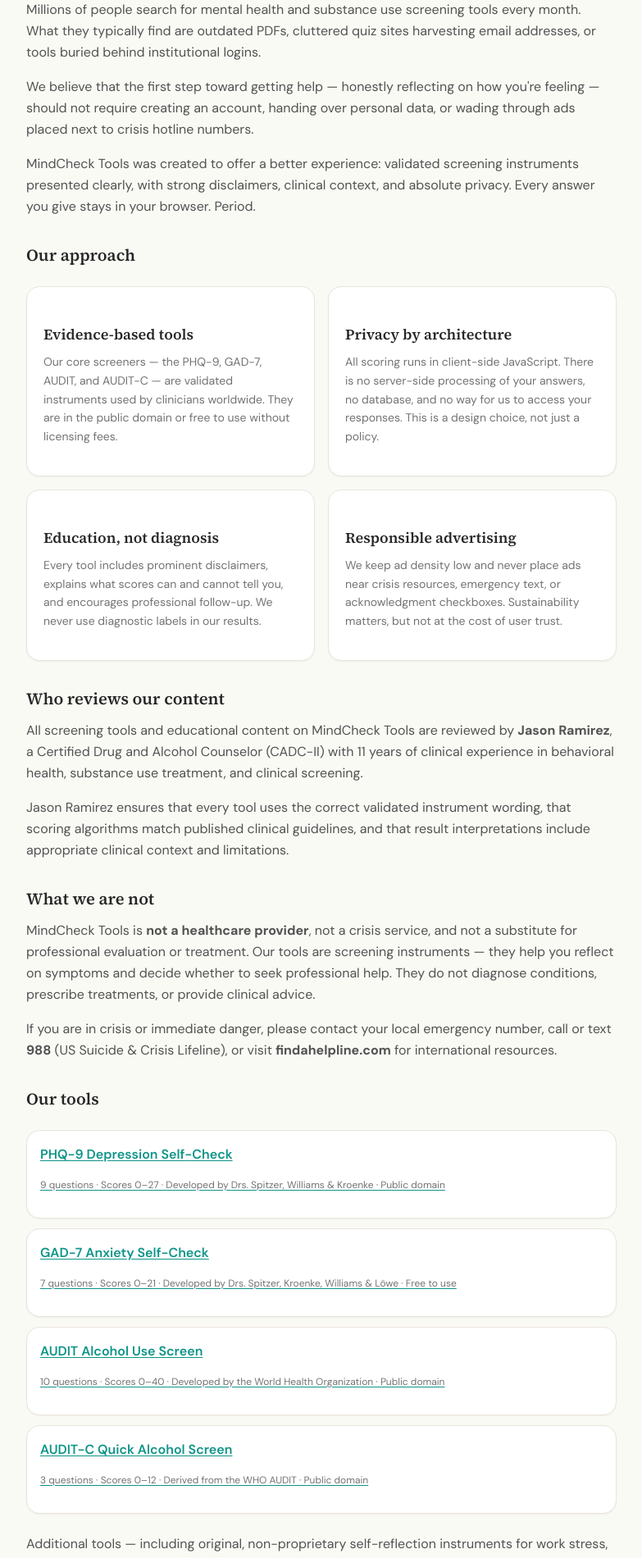
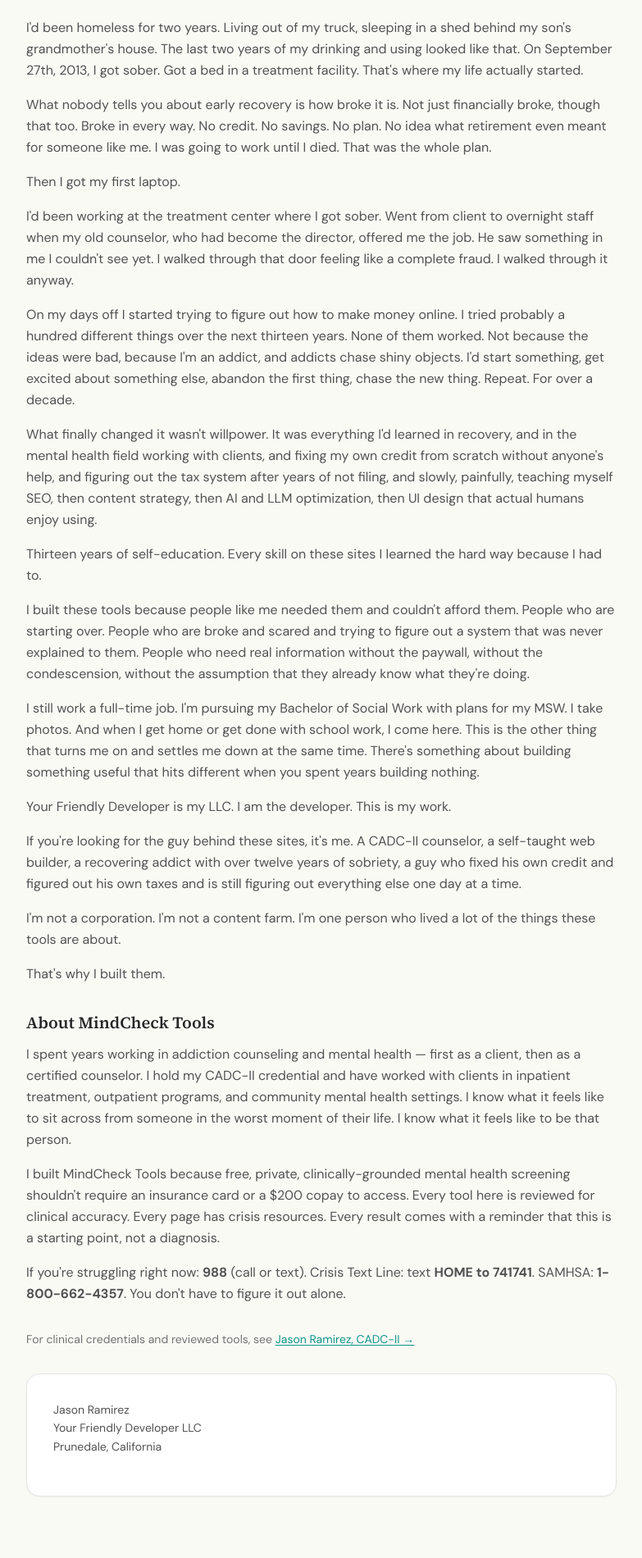
Before and after one commit to raiderj77/mhsud, a Next.js app: page /about in a window 1280 px wide. Shown: the part 371-2271 px from the top of the page at 82% size, without its empty margins (248-1031 px from the left). Built offline with nearby package versions, Linux system fonts and the light colour scheme; a web font is replaced by a local one.

Commit message:
feat: real about page, Person schema, OWNERDOMAIN fix

```diff
--- a/src/app/about/jason-ramirez/page.tsx
+++ b/src/app/about/jason-ramirez/page.tsx
@@ -20,8 +20,8 @@ function personJsonLd() {
   return {
     "@context": "https://schema.org",
     "@type": "Person",
-    name: "Jason Ramirez, CADC-II",
-    jobTitle: "Certified Drug and Alcohol Counselor",
+    name: "Jason Ramirez",
+    jobTitle: "CADC-II Certified Drug and Alcohol Counselor",
     hasCredential: {
       "@type": "EducationalOccupationalCredential",
       credentialCategory: "Professional Certification",
@@ -31,8 +31,14 @@ function personJsonLd() {
     url: `${SITE_URL}/about/jason-ramirez`,
     worksFor: {
       "@type": "Organization",
-      name: SITE_NAME,
+      name: `${SITE_NAME} / Your Friendly Developer LLC`,
       url: SITE_URL,
+    },
+    address: {
+      "@type": "PostalAddress",
+      addressLocality: "Prunedale",
+      addressRegion: "CA",
+      addressCountry: "US",
     },
     description:
       "Certified Drug and Alcohol Counselor (CADC-II) with 11 years of clinical experience in substance use and mental health counseling. Clinical reviewer for MindCheck Tools.",
--- a/src/app/about/page.tsx
+++ b/src/app/about/page.tsx
@@ -1,18 +1,42 @@
 import type { Metadata } from "next";
 import Link from "next/link";
 import { createMetadata, breadcrumbJsonLd, SITE_URL } from "@/lib/metadata";
-import { SITE_AUTHOR } from "@/config/author";
 
 export const metadata: Metadata = createMetadata({
   path: "/about",
-  title: "About Us — Our Mission & Approach",
+  title: "About — Your Friendly Developer",
   description:
-    "MindCheck Tools provides free, private, evidence-based mental health self-checks. Learn about our mission, how our tools work, and why privacy and clinical accuracy matter to us.",
+    "The real story behind MindCheck Tools. Built by Jason Ramirez, a self-taught developer and CADC-II counselor from Prunedale, California.",
 });
+
+function personJsonLd() {
+  return {
+    "@context": "https://schema.org",
+    "@type": "Person",
+    name: "Jason Ramirez",
+    jobTitle: "CADC-II Certified Drug and Alcohol Counselor",
+    worksFor: {
+      "@type": "Organization",
+      name: "MindCheck Tools / Your Friendly Developer LLC",
+      url: SITE_URL,
+    },
+    address: {
+      "@type": "PostalAddress",
+      addressLocality: "Prunedale",
+      addressRegion: "CA",
+      addressCountry: "US",
+    },
+    url: `${SITE_URL}/about`,
+  };
+}
 
 export default function AboutPage() {
   return (
     <>
+      <script
+        type="application/ld+json"
+        dangerouslySetInnerHTML={{ __html: JSON.stringify(personJsonLd()) }}
+      />
       <script
         type="application/ld+json"
         dangerouslySetInnerHTML={{
@@ -28,158 +52,116 @@ export default function AboutPage() {
       <div className="max-w-3xl mx-auto px-4 sm:px-6 py-10 sm:py-16">
         <header className="mb-10">
           <h1 className="font-serif text-display font-bold text-neutral-900 dark:text-neutral-50 mb-4">
-            About MindCheck Tools
+            About Your Friendly Developer
           </h1>
-          <p className="text-lg text-neutral-500 dark:text-neutral-400 leading-relaxed max-w-2xl">
-            Free, private mental health self-checks — built with clinical care and radical transparency.
-          </p>
         </header>
 
         <div className="prose-mh space-y-8">
-          {/* Mission */}
           <section>
-            <h2>Why we built this</h2>
+            <p>Hi. I&apos;m Jason Ramirez. This is why I built this.</p>
             <p>
-              Millions of people search for mental health and substance use screening tools every month. What they typically find are outdated PDFs, cluttered quiz sites harvesting email addresses, or tools buried behind institutional logins.
+              I&apos;m not going to pretend this started with a vision board or a business plan. It started in a
+              storage shed in Salinas in 2013, when I was thirty-seven years old with nothing to my name and nowhere
+              to be.
             </p>
             <p>
-              We believe that the first step toward getting help — honestly reflecting on how you&apos;re feeling — should not require creating an account, handing over personal data, or wading through ads placed next to crisis hotline numbers.
+              I&apos;d been homeless for two years. Living out of my truck, sleeping in a shed behind my son&apos;s
+              grandmother&apos;s house. The last two years of my drinking and using looked like that. On September
+              27th, 2013, I got sober. Got a bed in a treatment facility. That&apos;s where my life actually started.
             </p>
             <p>
-              MindCheck Tools was created to offer a better experience: validated screening instruments presented clearly, with strong disclaimers, clinical context, and absolute privacy. Every answer you give stays in your browser. Period.
+              What nobody tells you about early recovery is how broke it is. Not just financially broke, though that
+              too. Broke in every way. No credit. No savings. No plan. No idea what retirement even meant for someone
+              like me. I was going to work until I died. That was the whole plan.
+            </p>
+            <p>Then I got my first laptop.</p>
+            <p>
+              I&apos;d been working at the treatment center where I got sober. Went from client to overnight staff when
+              my old counselor, who had become the director, offered me the job. He saw something in me I couldn&apos;t
+              see yet. I walked through that door feeling like a complete fraud. I walked through it anyway.
+            </p>
+            <p>
+              On my days off I started trying to figure out how to make money online. I tried probably a hundred
+              different things over the next thirteen years. None of them worked. Not because the ideas were bad,
+              because I&apos;m an addict, and addicts chase shiny objects. I&apos;d start something, get excited about
+              something else, abandon the first thing, chase the new thing. Repeat. For over a decade.
+            </p>
+            <p>
+              What finally changed it wasn&apos;t willpower. It was everything I&apos;d learned in recovery, and in
+              the mental health field working with clients, and fixing my own credit from scratch without anyone&apos;s
+              help, and figuring out the tax system after years of not filing, and slowly, painfully, teaching myself
+              SEO, then content strategy, then AI and LLM optimization, then UI design that actual humans enjoy using.
+            </p>
+            <p>
+              Thirteen years of self-education. Every skill on these sites I learned the hard way because I had to.
+            </p>
+            <p>
+              I built these tools because people like me needed them and couldn&apos;t afford them. People who are
+              starting over. People who are broke and scared and trying to figure out a system that was never explained
+              to them. People who need real information without the paywall, without the condescension, without the
+              assumption that they already know what they&apos;re doing.
+            </p>
+            <p>
+              I still work a full-time job. I&apos;m pursuing my Bachelor of Social Work with plans for my MSW. I take
+              photos. And when I get home or get done with school work, I come here. This is the other thing that turns
+              me on and settles me down at the same time. There&apos;s something about building something useful that
+              hits different when you spent years building nothing.
+            </p>
+            <p>
+              Your Friendly Developer is my LLC. I am the developer. This is my work.
+            </p>
+            <p>
+              If you&apos;re looking for the guy behind these sites, it&apos;s me. A CADC-II counselor, a self-taught
+              web builder, a recovering addict with over twelve years of sobriety, a guy who fixed his own credit and
+              figured out his own taxes and is still figuring out everything else one day at a time.
+            </p>
+            <p>I&apos;m not a corporation. I&apos;m not a content farm. I&apos;m one person who lived a lot of the things these tools are about.</p>
+            <p>That&apos;s why I built them.</p>
+          </section>
+
+          <section>
+            <h2>About MindCheck Tools</h2>
+            <p>
+              I spent years working in addiction counseling and mental health — first as a client, then as a certified
+              counselor. I hold my CADC-II credential and have worked with clients in inpatient treatment, outpatient
+              programs, and community mental health settings. I know what it feels like to sit across from someone in
+              the worst moment of their life. I know what it feels like to be that person.
+            </p>
+            <p>
+              I built MindCheck Tools because free, private, clinically-grounded mental health screening
+              shouldn&apos;t require an insurance card or a $200 copay to access. Every tool here is reviewed for
+              clinical accuracy. Every page has crisis resources. Every result comes with a reminder that this is a
+              starting point, not a diagnosis.
+            </p>
+            <p>
+              If you&apos;re struggling right now: <strong>988</strong> (call or text). Crisis Text Line: text{" "}
+              <strong>HOME to 741741</strong>. SAMHSA: <strong>1-800-662-4357</strong>. You don&apos;t have to figure
+              it out alone.
             </p>
           </section>
 
-          {/* Approach */}
           <section>
-            <h2>Our approach</h2>
-            <div className="grid grid-cols-1 sm:grid-cols-2 gap-4 not-prose my-6">
-              {[
-                {
-                  title: "Evidence-based tools",
-                  text: "Our core screeners — the PHQ-9, GAD-7, AUDIT, and AUDIT-C — are validated instruments used by clinicians worldwide. They are in the public domain or free to use without licensing fees.",
-                },
-                {
-                  title: "Privacy by architecture",
-                  text: "All scoring runs in client-side JavaScript. There is no server-side processing of your answers, no database, and no way for us to access your responses. This is a design choice, not just a policy.",
-                },
-                {
-                  title: "Education, not diagnosis",
-                  text: "Every tool includes prominent disclaimers, explains what scores can and cannot tell you, and encourages professional follow-up. We never use diagnostic labels in our results.",
-                },
-                {
-                  title: "Responsible advertising",
-                  text: "We keep ad density low and never place ads near crisis resources, emergency text, or acknowledgment checkboxes. Sustainability matters, but not at the cost of user trust.",
-                },
-              ].map((item) => (
-                <div key={item.title} className="card p-5">
-                  <h3 className="font-semibold text-neutral-800 dark:text-neutral-100 mb-2 text-base">{item.title}</h3>
-                  <p className="text-sm text-neutral-500 dark:text-neutral-400 leading-relaxed m-0">{item.text}</p>
-                </div>
-              ))}
-            </div>
-          </section>
-
-          {/* Who reviews our content */}
-          <section>
-            <h2>Who reviews our content</h2>
-            <p>
-              All screening tools and educational content on MindCheck Tools are reviewed by{" "}
-              <strong>{SITE_AUTHOR.name}</strong>, a {SITE_AUTHOR.credentialFull} with{" "}
-              {SITE_AUTHOR.experience} in behavioral health, substance use treatment,
-              and clinical screening.
-            </p>
-            <p>
-              {SITE_AUTHOR.name} ensures that every tool uses the correct validated instrument
-              wording, that scoring algorithms match published clinical guidelines, and that
-              result interpretations include appropriate clinical context and limitations.
+            <p className="text-sm text-neutral-500 dark:text-neutral-400">
+              For clinical credentials and reviewed tools, see{" "}
+              <Link
+                href="/about/jason-ramirez"
+                className="text-sage-600 dark:text-sage-400 underline underline-offset-2 hover:text-sage-700 dark:hover:text-sage-300"
+              >
+                Jason Ramirez, CADC-II →
+              </Link>
             </p>
           </section>
 
-          {/* What we are not */}
           <section>
-            <h2>What we are not</h2>
-            <p>
-              MindCheck Tools is <strong>not a healthcare provider</strong>, not a crisis service, and not a substitute for professional evaluation or treatment. Our tools are screening instruments — they help you reflect on symptoms and decide whether to seek professional help. They do not diagnose conditions, prescribe treatments, or provide clinical advice.
-            </p>
-            <p>
-              If you are in crisis or immediate danger, please contact your local emergency number, call or text <strong>988</strong> (US Suicide &amp; Crisis Lifeline), or visit <strong>findahelpline.com</strong> for international resources.
-            </p>
-          </section>
-
-          {/* Tools */}
-          <section>
-            <h2>Our tools</h2>
-            <div className="not-prose space-y-3 my-6">
-              {[
-                {
-                  name: "PHQ-9 Depression Self-Check",
-                  href: "/phq-9-depression-test",
-                  detail: "9 questions · Scores 0–27 · Developed by Drs. Spitzer, Williams & Kroenke · Public domain",
-                },
-                {
-                  name: "GAD-7 Anxiety Self-Check",
-                  href: "/gad-7-anxiety-test",
-                  detail: "7 questions · Scores 0–21 · Developed by Drs. Spitzer, Kroenke, Williams & Löwe · Free to use",
-                },
-                {
-                  name: "AUDIT Alcohol Use Screen",
-                  href: "/audit-alcohol-test",
-                  detail: "10 questions · Scores 0–40 · Developed by the World Health Organization · Public domain",
-                },
-                {
-                  name: "AUDIT-C Quick Alcohol Screen",
-                  href: "/audit-c-alcohol-screen",
-                  detail: "3 questions · Scores 0–12 · Derived from the WHO AUDIT · Public domain",
-                },
-              ].map((tool) => (
-                <Link key={tool.href} href={tool.href} className="card p-4 block hover:border-sage-300 dark:hover:border-sage-700 transition-colors">
-                  <p className="font-semibold text-sage-600 dark:text-sage-400 mb-1">{tool.name}</p>
-                  <p className="text-xs text-neutral-500 dark:text-neutral-400">{tool.detail}</p>
-                </Link>
-              ))}
-            </div>
-            <p>
-              Additional tools — including original, non-proprietary self-reflection instruments for work stress, sleep, and substance use — are in development.
-            </p>
-          </section>
-
-          {/* For Clinicians */}
-          <section>
-            <div className="card p-6 sm:p-8 bg-sage-50 dark:bg-sage-950/20 border-sage-200 dark:border-sage-800 not-prose">
-              <h2 className="font-serif text-xl font-semibold text-sage-700 dark:text-sage-400 mb-3">For clinicians and health educators</h2>
-              <p className="text-sm text-neutral-600 dark:text-neutral-300 leading-relaxed mb-3">
-                You are welcome to share MindCheck Tools with clients, patients, and students. Our tools use the official wording of public-domain instruments with proper attribution, include mandatory disclaimer acknowledgments, and process all data client-side.
-              </p>
-              <p className="text-sm text-neutral-600 dark:text-neutral-300 leading-relaxed mb-3">
-                We are not affiliated with the original instrument developers, and our tools are not intended to replace clinical administration of these screeners. They are designed as a low-barrier entry point for people who are not yet in care or who want to reflect privately before a conversation with a provider.
-              </p>
-              <p className="text-sm text-neutral-500 dark:text-neutral-400 leading-relaxed">
-                Questions or feedback? Reach us at <strong>hello@mindchecktools.com</strong>.
+            <div className="card p-6 sm:p-8 not-prose border-neutral-200 dark:border-neutral-700">
+              <p className="text-sm text-neutral-600 dark:text-neutral-300 leading-relaxed">
+                Jason Ramirez
+                <br />
+                Your Friendly Developer LLC
+                <br />
+                Prunedale, California
               </p>
             </div>
-          </section>
-
-          {/* Open Source */}
-          <section>
-            <h2>Transparency</h2>
-            <p>
-              We believe in building trust through transparency. If you want to verify that our tools process data only in your browser, you are welcome to inspect the source code — all scoring logic runs in client-side JavaScript that is visible in your browser&apos;s developer tools. Our codebase is open source and available on GitHub.
-            </p>
-          </section>
-
-          {/* Contact */}
-          <section>
-            <h2>Contact us</h2>
-            <p>
-              For general inquiries: <strong>hello@mindchecktools.com</strong>
-            </p>
-            <p>
-              For privacy concerns: <strong>privacy@mindchecktools.com</strong>
-            </p>
-            <p className="text-sm text-neutral-500 dark:text-neutral-400 mt-4">
-              Please note: we cannot provide mental health advice, clinical recommendations, or crisis support via email. If you need immediate help, please use the crisis resources listed on our tools or call your local emergency number.
-            </p>
           </section>
         </div>
       </div>
```
Also changed, not shown: public/ads.txt.
